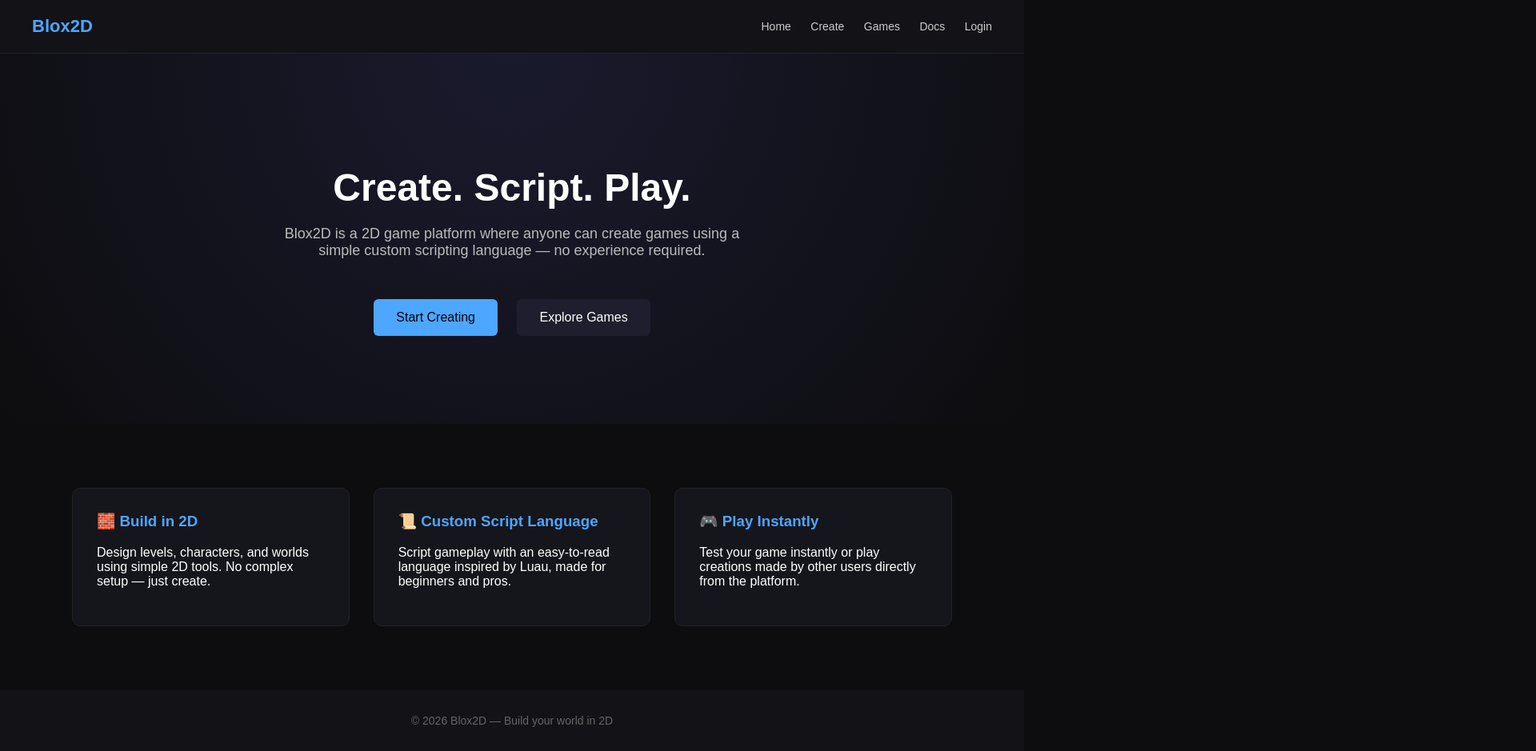
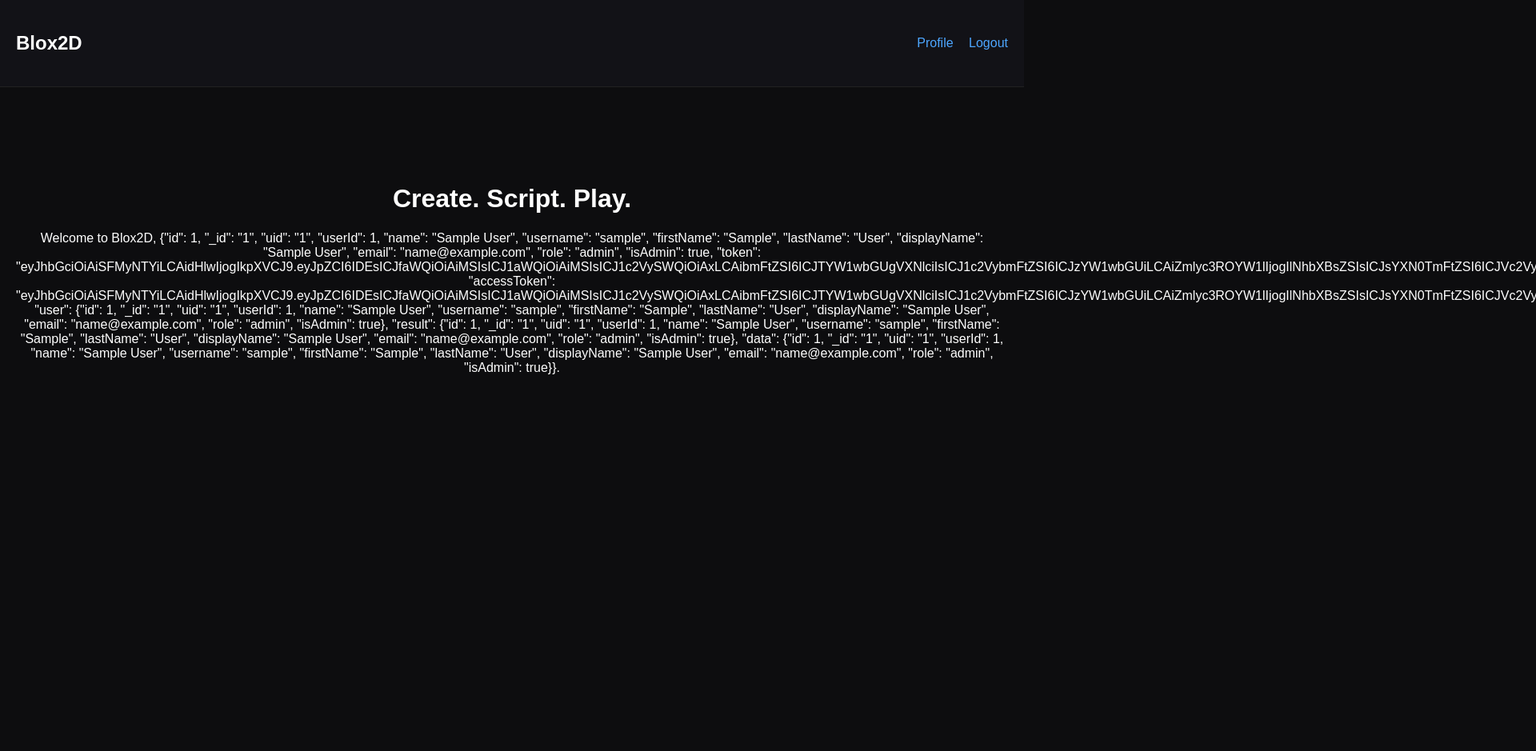
Before and after one commit to jergan-studio/Blox2d, a plain HTML site: page index.html in a window 1280 px wide. Shown: the top 939 px of the page at 80% size, 1920 px wide, since content can reach past the window. After the commit the page ends 800 px from the top, so only its background shows below. Drawn offline with Linux system fonts and the light colour scheme; sample sign-in values are in the browser's storage.

Commit message:
Update index.html

```diff
--- a/index.html
+++ b/index.html
@@ -1,173 +1,68 @@
 <!DOCTYPE html>
 <html lang="en">
 <head>
-  <meta charset="UTF-8" />
-  <meta name="viewport" content="width=device-width, initial-scale=1.0" />
-  <title>Blox2D — Create 2D Games</title>
+  <meta charset="UTF-8">
+  <title>Blox2D — Home</title>
 
   <style>
     body {
       margin: 0;
-      font-family: Arial, Helvetica, sans-serif;
+      font-family: Arial;
       background: #0d0d0f;
       color: white;
     }
 
     header {
-      padding: 20px 40px;
+      background: #121217;
+      padding: 20px;
       display: flex;
       justify-content: space-between;
       align-items: center;
-      background: #121217;
       border-bottom: 1px solid #222;
     }
 
-    header h1 {
-      margin: 0;
-      font-size: 22px;
+    a {
       color: #4da6ff;
-    }
-
-    nav a {
-      color: #ccc;
       text-decoration: none;
-      margin-left: 20px;
-      font-size: 14px;
-    }
-
-    nav a:hover {
-      color: white;
+      margin-left: 15px;
     }
 
     .hero {
       text-align: center;
       padding: 100px 20px;
-      background: radial-gradient(circle at top, #1a1a2e, #0d0d0f);
-    }
-
-    .hero h2 {
-      font-size: 48px;
-      margin-bottom: 20px;
-    }
-
-    .hero p {
-      font-size: 18px;
-      color: #bbb;
-      max-width: 600px;
-      margin: 0 auto 40px;
-    }
-
-    .hero button {
-      padding: 14px 28px;
-      margin: 10px;
-      font-size: 16px;
-      border: none;
-      border-radius: 6px;
-      cursor: pointer;
-    }
-
-    .primary {
-      background: #4da6ff;
-      color: black;
-    }
-
-    .secondary {
-      background: #1e1e2e;
-      color: white;
-      border: 1px solid #333;
-    }
-
-    section {
-      padding: 80px 40px;
-      max-width: 1100px;
-      margin: auto;
-    }
-
-    .features {
-      display: grid;
-      grid-template-columns: repeat(auto-fit, minmax(250px, 1fr));
-      gap: 30px;
-    }
-
-    .card {
-      background: #15151c;
-      padding: 30px;
-      border-radius: 10px;
-      border: 1px solid #222;
-    }
-
-    .card h3 {
-      margin-top: 0;
-      color: #4da6ff;
-    }
-
-    footer {
-      text-align: center;
-      padding: 30px;
-      background: #121217;
-      color: #666;
-      font-size: 14px;
     }
   </style>
 </head>
-
 <body>
 
+<script>
+  if (!localStorage.getItem("blox_user")) {
+    window.location.href = "login.html";
+  }
+</script>
+
 <header>
-  <h1>Blox2D</h1>
+  <h2>Blox2D</h2>
   <nav>
-    <a href="#">Home</a>
-    <a href="#">Create</a>
-    <a href="#">Games</a>
-    <a href="#">Docs</a>
-    <a href="#">Login</a>
+    <a href="profile.html">Profile</a>
+    <a href="#" onclick="logout()">Logout</a>
   </nav>
 </header>
 
 <div class="hero">
-  <h2>Create. Script. Play.</h2>
-  <p>
-    Blox2D is a 2D game platform where anyone can create games
-    using a simple custom scripting language — no experience required.
-  </p>
-
-  <button class="primary">Start Creating</button>
-  <button class="secondary">Explore Games</button>
+  <h1>Create. Script. Play.</h1>
+  <p>Welcome to Blox2D, <span id="user"></span>.</p>
 </div>
 
-<section>
-  <div class="features">
+<script>
+  document.getElementById("user").innerText =
+    localStorage.getItem("blox_user");
 
-    <div class="card">
-      <h3>🧱 Build in 2D</h3>
-      <p>
-        Design levels, characters, and worlds using simple 2D tools.
-        No complex setup — just create.
-      </p>
-    </div>
-
-    <div class="card">
-      <h3>📜 Custom Script Language</h3>
-      <p>
-        Script gameplay with an easy-to-read language inspired by Luau,
-        made for beginners and pros.
-      </p>
-    </div>
-
-    <div class="card">
-      <h3>🎮 Play Instantly</h3>
-      <p>
-        Test your game instantly or play creations made by other users
-        directly from the platform.
-      </p>
-    </div>
-
-  </div>
-</section>
-
-<footer>
-  © 2026 Blox2D — Build your world in 2D
-</footer>
+  function logout() {
+    localStorage.clear();
+    window.location.href = "login.html";
+  }
+</script>
 
 </body>
 </html>
```
